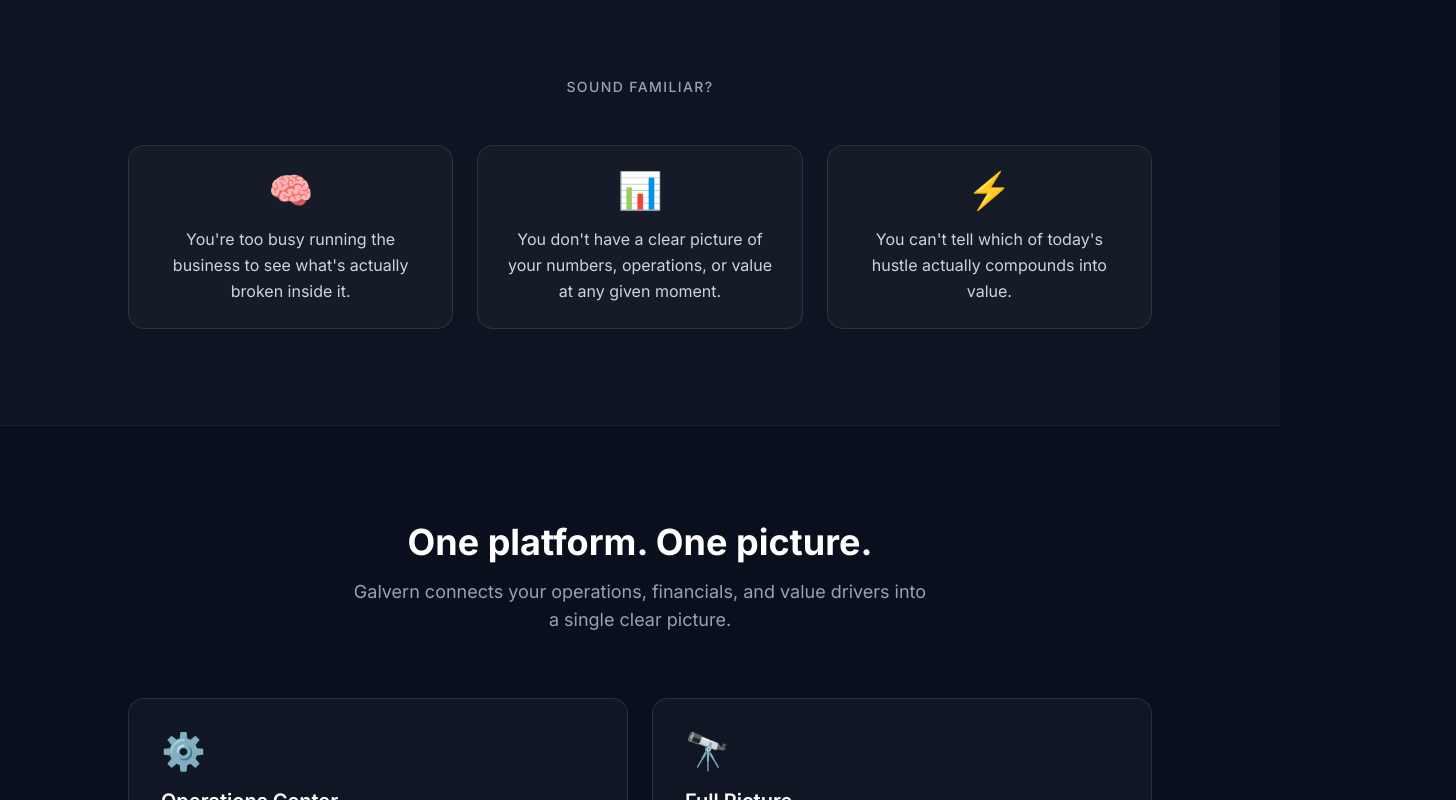
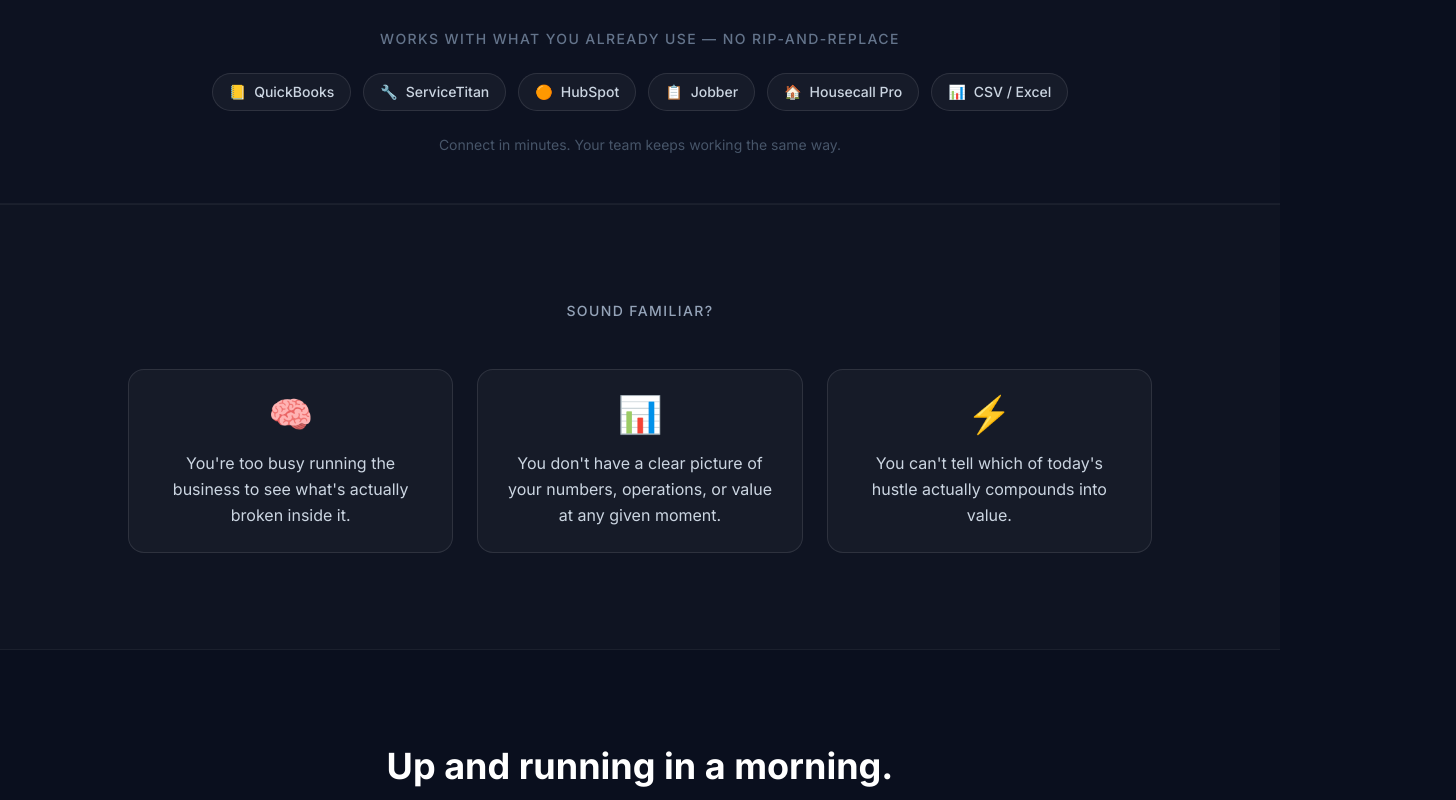
Before and after one commit to amcclone/clearview-marketing, a React (Vite) app: page / in a window 1280 px wide. Shown: the part 820-1620 px from the top of the page, 1456 px wide, since content can reach past the window. Built offline with nearby package versions, Linux system fonts and the light colour scheme.

Commit message:
feat: wire 8-section marketing site layout (ProductShowcase deferred to post-app-rebrand)

```diff
--- a/src/App.tsx
+++ b/src/App.tsx
@@ -1,7 +1,10 @@
 import './index.css'
 import { Hero } from './components/Hero'
+import { ConnectsTo } from './components/ConnectsTo'
 import { PainPoints } from './components/PainPoints'
+import { HowItWorks } from './components/HowItWorks'
 import { Features } from './components/Features'
+import { SocialProof } from './components/SocialProof'
 import { OwnerProfiles } from './components/OwnerProfiles'
 import { WaitlistCTA } from './components/WaitlistCTA'
 import { Footer } from './components/Footer'
@@ -10,8 +13,11 @@
   return (
     <div className="min-h-screen bg-[#0a0f1e] text-white">
       <Hero />
+      <ConnectsTo />
       <PainPoints />
+      <HowItWorks />
       <Features />
+      <SocialProof />
       <OwnerProfiles />
       <WaitlistCTA />
       <Footer />
```
